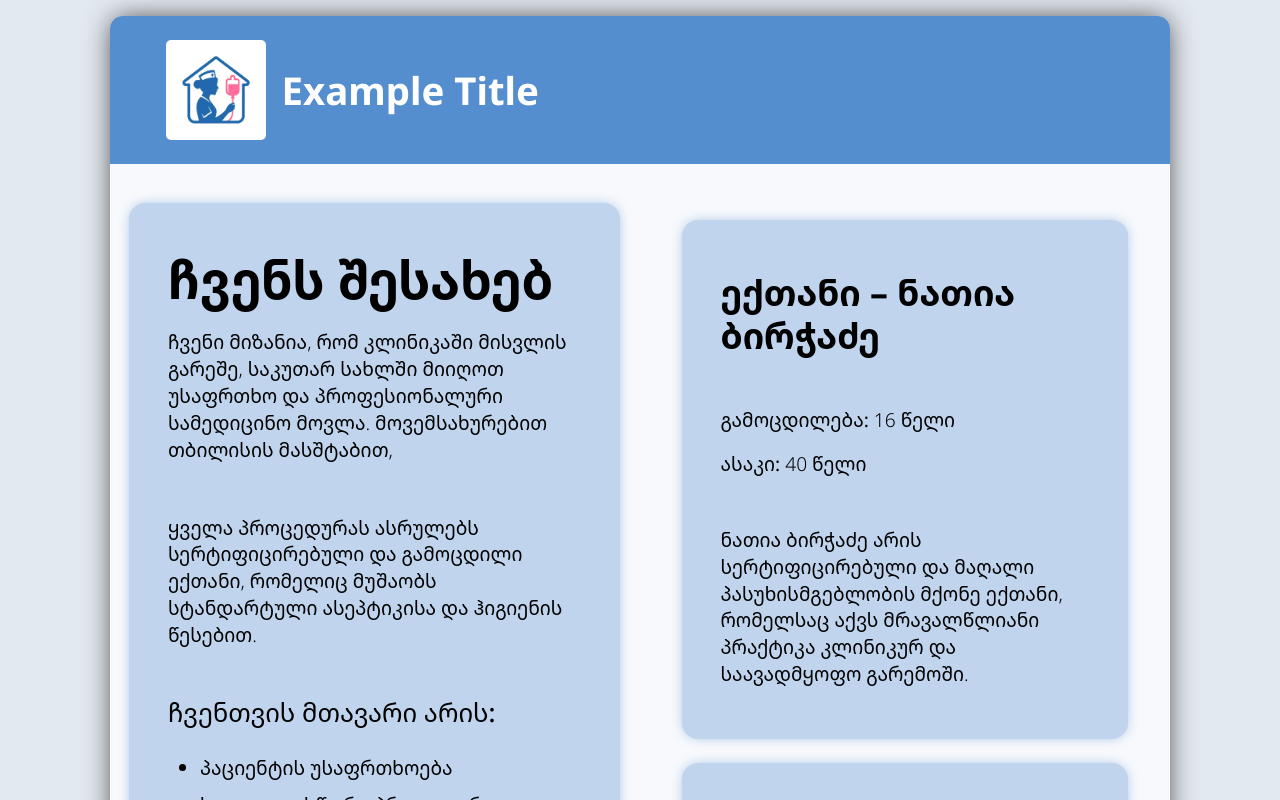
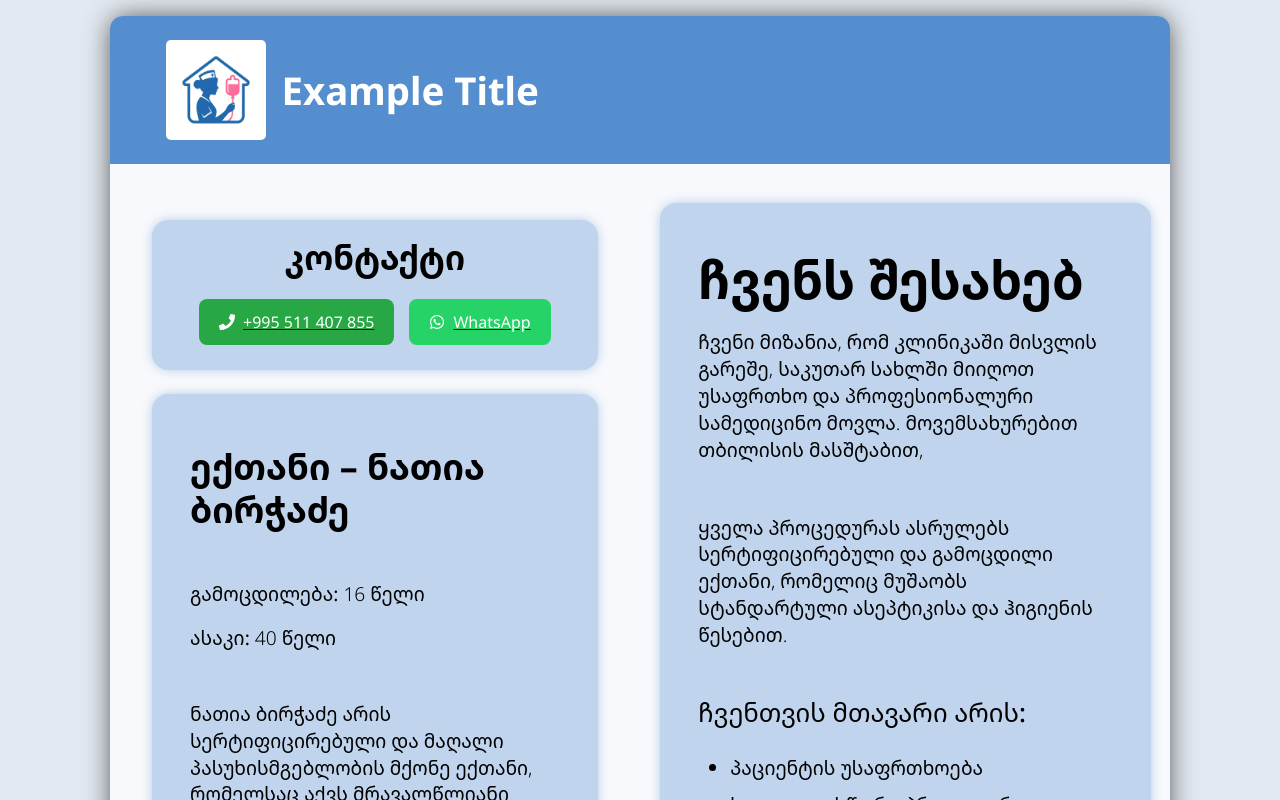
Before and after one commit to DavitKutsia/just-an-example-now, a React (Vite) app: page / in a window 1280 px wide. Shown: the top 800 px of the page. Built offline with nearby package versions, Linux system fonts and the light colour scheme.

Commit message:
Update App.jsx

```diff
--- a/src/App.jsx
+++ b/src/App.jsx
@@ -1,14 +1,10 @@
 import { useRef } from 'react';
 import './index.css';
+import { FaPhone, FaWhatsapp } from "react-icons/fa";
 
 function App() {
-  const personInfoRef = useRef(null);
-  const contactInfoRef = useRef(null);
 
-  const handleNavigation = (section) => {
-    const ref = section === 'personInfo' ? personInfoRef : contactInfoRef;
-    ref.current?.scrollIntoView({ behavior: 'smooth', block: 'start' });
-  };
+  const phoneNumber = "+995511407855";
 
   return (
     <div id='VisualizationDiv'>
@@ -18,7 +14,39 @@ function App() {
           <h1 id='headerTitle'>Example Title</h1>
         </header>
         <div id='contentDiv'>
-          <div id='someDiv1'>
+          <div id='contactAndPersonInfoDiv'>
+            <div id="contactInfo" >
+              <h2>კონტაქტი</h2>
+              <div id="contactInfoButtons">
+                <a href={`tel:${phoneNumber}`}>
+                  <button className="call-btn">
+                    <FaPhone /> +995 511 407 855
+                  </button>
+                </a>
+                <a href={`https://wa.me/${phoneNumber}`} target="_blank">
+                  <button className="whatsapp-btn">
+                    <FaWhatsapp /> WhatsApp
+                  </button>
+                </a>
+              </div>
+
+            </div>
+            <div id="personInfo">
+              <h2>ექთანი – ნათია ბირჭაძე</h2>
+
+              <div id="personInfoDetails">
+                <p><span id='spanInfo'>გამოცდილება:</span> 16 წელი</p>
+                <p><span id='spanInfo'>ასაკი:</span> 40 წელი</p>
+              </div>
+
+              <p id="personInfoDescription">
+                ნათია ბირჭაძე არის სერტიფიცირებული და მაღალი პასუხისმგებლობის მქონე ექთანი,
+                რომელსაც აქვს მრავალწლიანი პრაქტიკა კლინიკურ და საავადმყოფო გარემოში.
+              </p>
+            </div>
+
+          </div>
+                    <div id='someDiv1'>
             <div id='mainInfoDiv'>
               <h1 id='aboutUsTitle'>ჩვენს შესახებ</h1>
 
@@ -46,22 +74,6 @@ function App() {
               </div>
             </div>
           </div>
-          <div id='contactAndPersonInfoDiv'>
-            <div id="personInfo" ref={personInfoRef}>
-              <h2>ექთანი – ნათია ბირჭაძე</h2>
-
-              <div id="personInfoDetails">
-                <p><span id='spanInfo'>გამოცდილება:</span> 16 წელი</p>
-                <p><span id='spanInfo'>ასაკი:</span> 40 წელი</p>
-              </div>
-
-              <p id="personInfoDescription">
-                ნათია ბირჭაძე არის სერტიფიცირებული და მაღალი პასუხისმგებლობის მქონე ექთანი,
-                რომელსაც აქვს მრავალწლიანი პრაქტიკა კლინიკურ და საავადმყოფო გარემოში.
-              </p>
-            </div>
-            <div id="contactInfo" ref={contactInfoRef}></div>
-          </div>
         </div>
       </div>
     </div>
```
